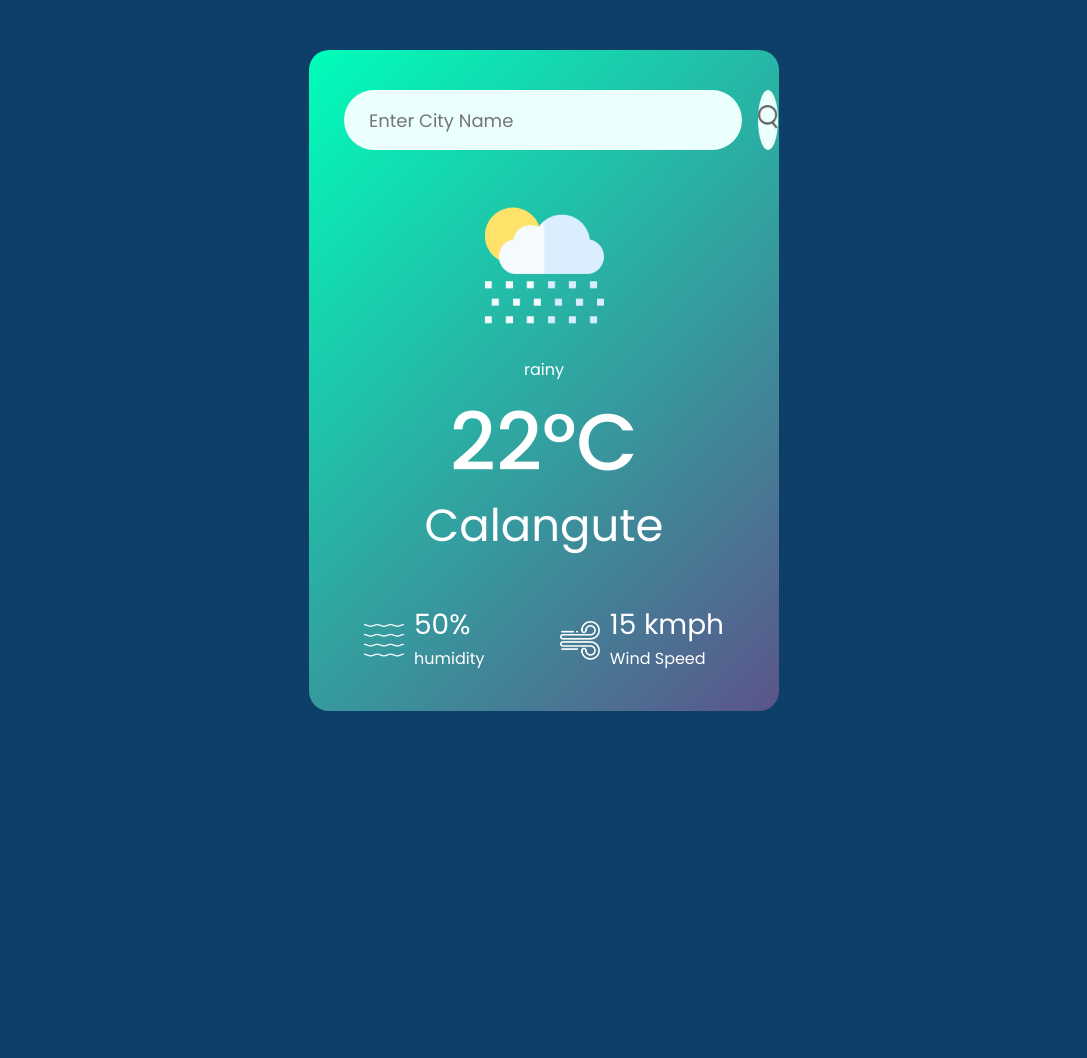
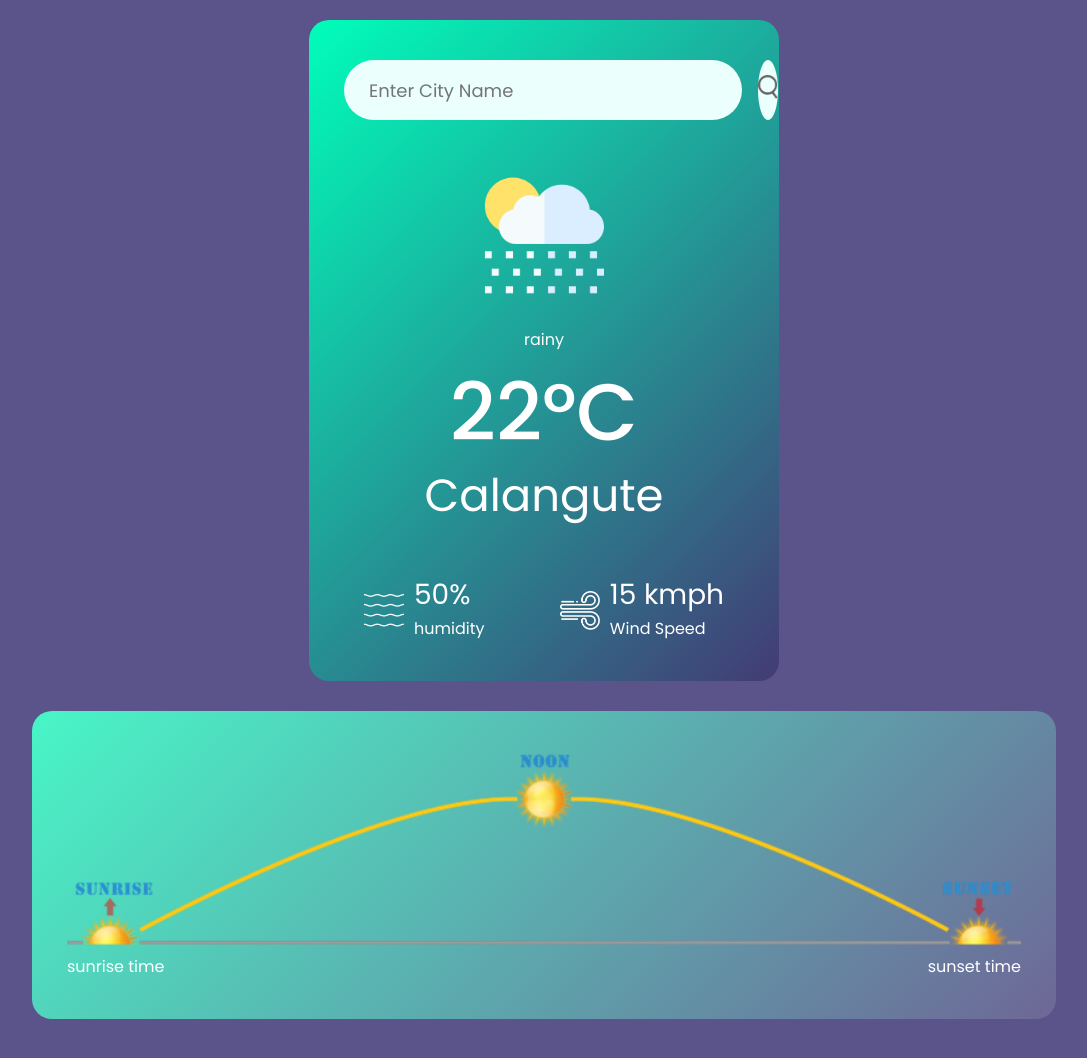
Before and after one commit to alisteralex/task4, a plain HTML site: page index.html in a window 1280 px wide. Shown: the whole page, without its empty margins (96-1183 px from the left). Before the commit the page ends 800 px from the top, so only its background shows below. Drawn offline with Linux system fonts and the light colour scheme.

Commit message:
sun timimgs

```diff
--- a/index.html
+++ b/index.html
@@ -37,6 +37,20 @@
                 </div>
             </div>
         </div>
+
+        <div class="card-suntimings">
+                <img src="./images/suntimings.png" alt="" srcset="">
+                <div class="sun-details">
+                    <div class="sunrise">
+                            sunrise time
+                    </div>
+                    <div class="sunset">
+                        sunset time
+                </div>
+                </div>
+
+            </div>
+
         <script src="script.js"></script>
     </body>
 
--- a/script.js
+++ b/script.js
@@ -2,6 +2,27 @@ const apikey= '7a289c99ef85c6a4118cde37a0cfe4e4';
 const searchBox = document.querySelector(".search input");
 const searchBtn = document.querySelector(".search button");
 const weatherIcon = document.querySelector(".weather-icon");
+
+function convertTimestamp(unix_timestamp) {
+
+        var date = new Date(unix_timestamp * 1000);
+
+        var hours = date.getHours();
+        var ampm = hours >= 12 ? 'PM' : 'AM';
+        hours = hours % 12;
+        hours = hours ? hours : 12;
+
+        var minutes = "0" + date.getMinutes();
+
+        var seconds = "0" + date.getSeconds();
+
+        var formattedTime = hours + ':' + minutes.substr(-2) + ':' + seconds.substr(-2) + ' ' + ampm;
+
+        return(formattedTime);
+
+}
+
+
 
 
 const checkWeather = async (city) =>{
@@ -14,6 +35,9 @@ const checkWeather = async (city) =>{
     document.querySelector('.humidity').innerHTML = data.main.humidity + "%";
     document.querySelector('.wind').innerHTML = data.wind.speed + "kmph";
     document.querySelector('.condition').innerHTML = data.weather[0].description;
+    document.querySelector('.sunrise').innerHTML =  convertTimestamp(data.sys.sunrise);
+    document.querySelector('.sunset').innerHTML =  convertTimestamp(data.sys.sunset);
+
 
     if(data.weather[0].main=="Clouds"){
         weatherIcon.src="./images/clouds.png";
--- a/style.css
+++ b/style.css
@@ -7,15 +7,15 @@
 }
 
 body{
-    background-color: #0e3f69;
+    background-color: #5b548a;
 }
 
 .card{
 
     width: 470px;
-    background: linear-gradient(135deg, #00feba, #5b548a);
+    background: linear-gradient(135deg, #00feba, #433b75);
     color:#fff;
-    margin: 50px auto 50px;
+    margin: 20px auto -20px auto;
     border-radius: 20px;
     padding: 40px 35px;
     text-align: center;
@@ -229,3 +229,25 @@ body{
         margin-top: -3px;
     }
 }
+
+
+.card-suntimings{
+    width: 80%;
+    background: linear-gradient(135deg, #48f6c7, #6e6797);
+    color:#fff;
+    margin: 50px auto 50px;
+    border-radius: 20px;
+    padding: 40px 35px;
+    text-align: center;
+}
+
+.card-suntimings img{
+    width: 100%;
+}
+
+
+.sun-details{
+    display: flex;
+    justify-content: space-between;
+    align-items: center;
+}
```
Also changed, not shown: images/suntimings.png (added).
